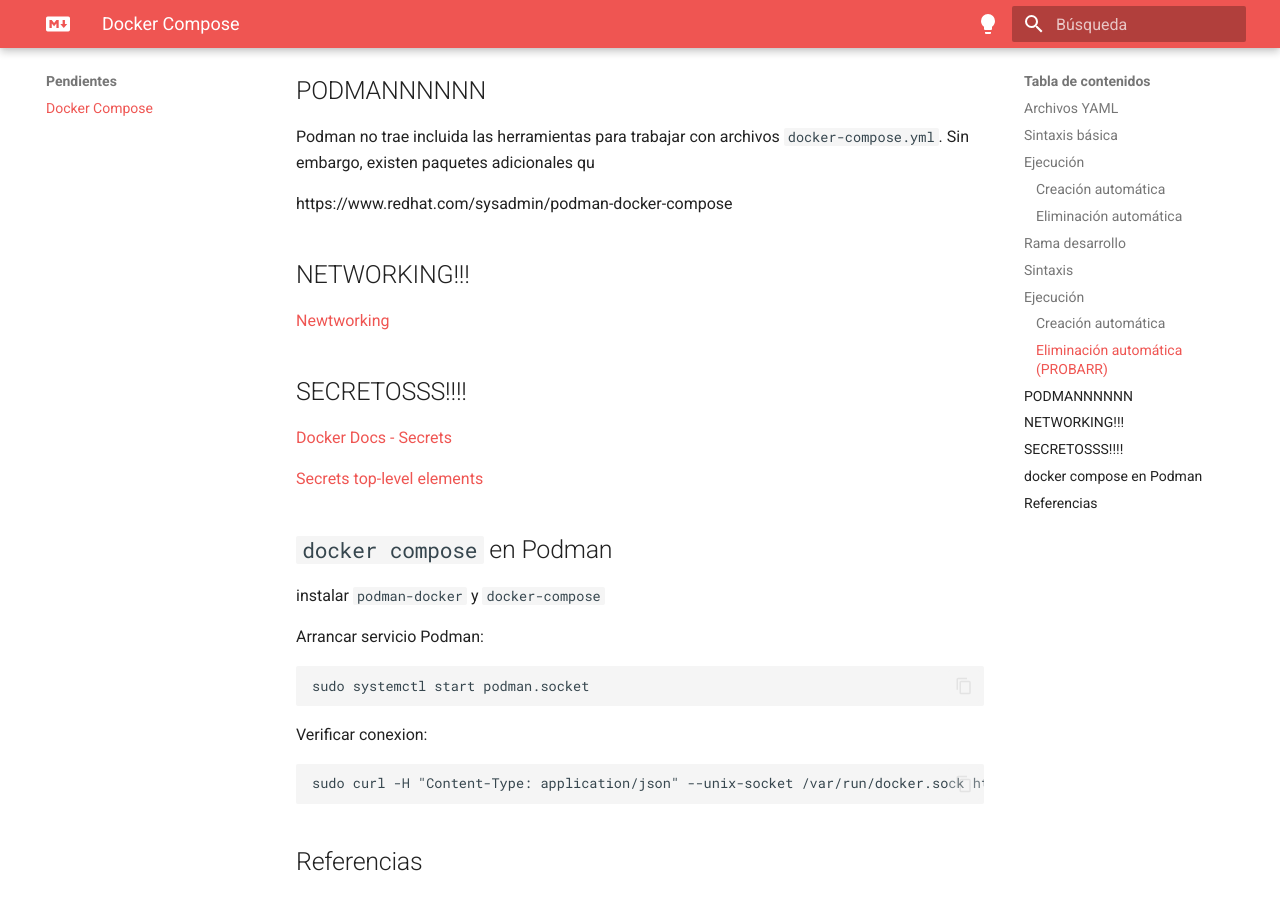
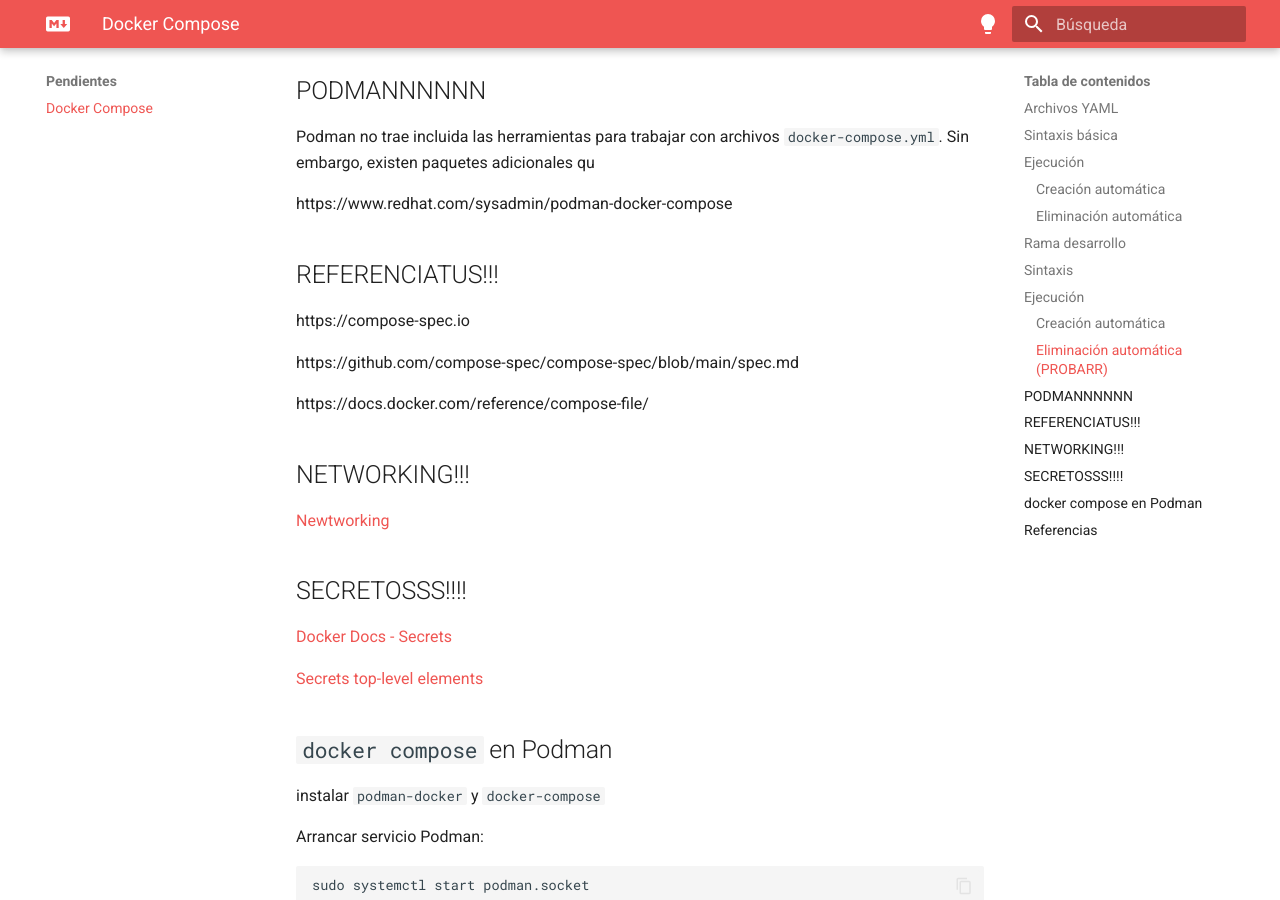
Before and after one commit to alejrot/contenedores, an MkDocs documentation site: the page built from docs/docker/12_compose.md, in a window 1280 px wide and 900 px high, scrolled down 3117 px. Built offline with MkDocs 1.6.1 and Material for MkDocs 9.7.7, drawn with Linux system fonts in a browser that asks for light colours; plug-ins that fetch from the network failed and are left out.

Commit message:
Docker compose con leves acotaciones 2

```diff
--- a/docs/docker/12_compose.md
+++ b/docs/docker/12_compose.md
@@ -199,6 +199,17 @@
 
 
 
+## REFERENCIATUS!!!
+
+
+https://compose-spec.io
+
+https://github.com/compose-spec/compose-spec/blob/main/spec.md
+
+
+https://docs.docker.com/reference/compose-file/
+
+
 ## NETWORKING!!!
 
 
@@ -231,6 +242,7 @@
 
 ## Referencias
 
+
 [Red Hat - Using Podman and Docker Compose](https://www.redhat.com/sysadmin/podman-docker-compose)
 
 [Linux Config.org - How to use docker-compose with Podman on Linux](https://linuxconfig.org/how-to-use-docker-compose-with-podman-on-linux)
```
